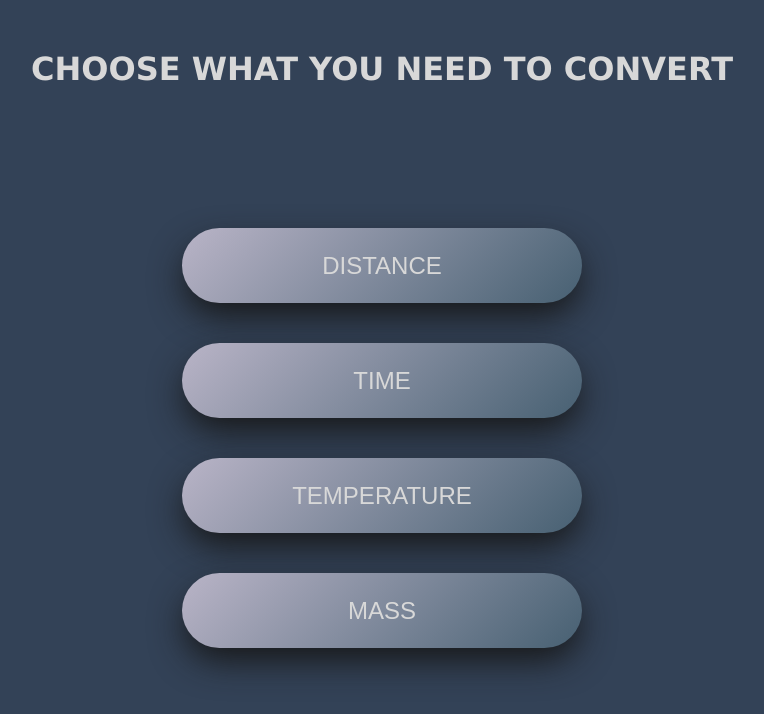
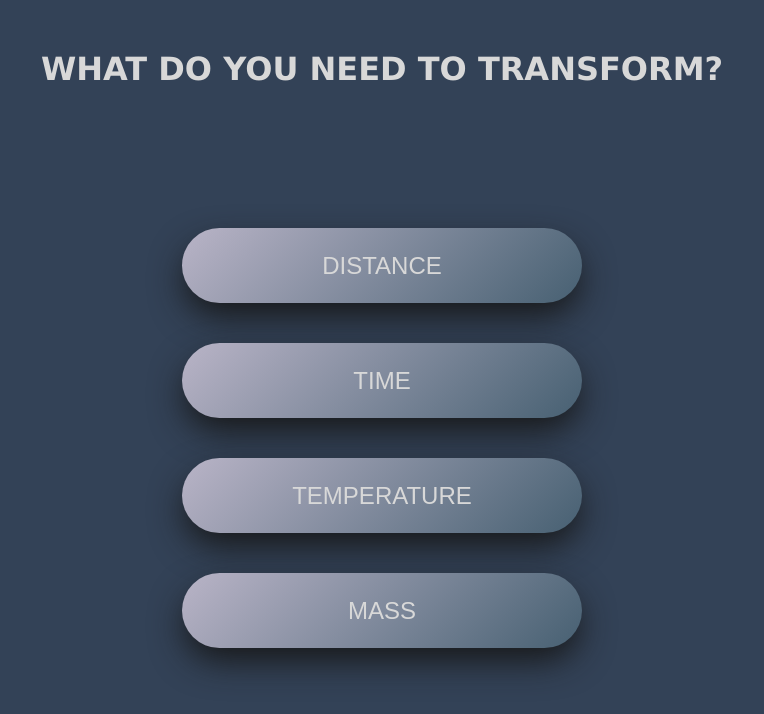
Before and after one commit to GuilleQuiroga/ConvertCompanion, a plain HTML site: page index.html in a window 1280 px wide. Shown: the whole page, without its empty margins (258-1022 px from the left). Drawn offline with Linux system fonts and the light colour scheme.

Commit message:
se modifica el H1 del index

```diff
--- a/index.html
+++ b/index.html
@@ -11,7 +11,7 @@
 <body>
 
     <head>
-        <h1>CHOOSE WHAT YOU NEED TO CONVERT</h1>
+        <h1>WHAT DO YOU NEED TO TRANSFORM?</h1>
     </head>
     <div class="btn__container">
         <a href="distances.html">
```
